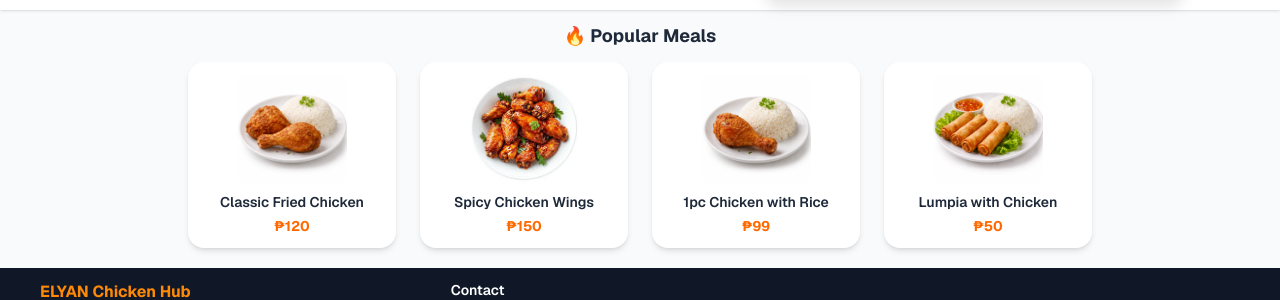
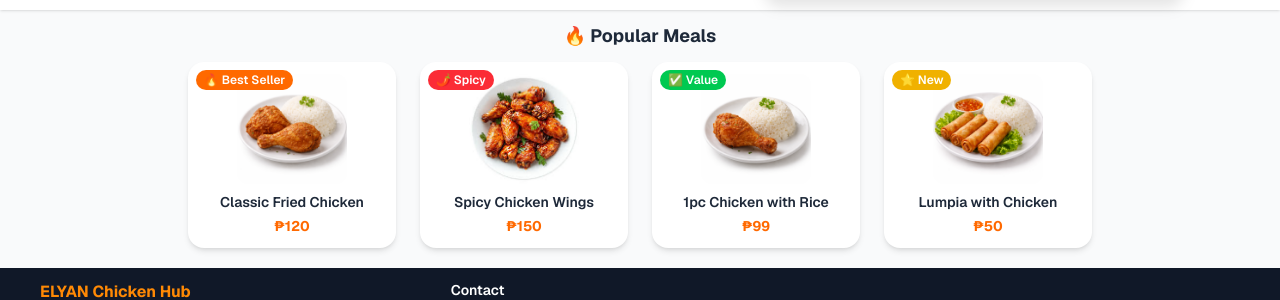
Before and after one commit to totszafra21-gif/Capstone1, a Next.js app: page / in a window 1280 px wide. Shown: the part 409-709 px from the top of the page. Built offline with nearby package versions, Linux system fonts and the light colour scheme.

Commit message:
feat: add highlight badges to popular meals

```diff
--- a/app/page.tsx
+++ b/app/page.tsx
@@ -49,25 +49,29 @@ export default function Home() {
 
         <div className="flex justify-center gap-6">
 
-          <Link href="/menu" className="bg-white p-3 rounded-2xl shadow-md text-center w-52 hover:shadow-lg transition">
+          <Link href="/menu" className="relative bg-white p-3 rounded-2xl shadow-md text-center w-52 hover:shadow-lg transition">
+            <span className="absolute top-2 left-2 bg-orange-500 text-white text-xs px-2 py-0.5 rounded-full font-semibold">🔥 Best Seller</span>
             <Image src="/2pc.png" alt="Fried Chicken" width={110} height={110} className="mx-auto rounded-xl object-cover w-[110px] h-[110px]" />
             <h4 className="mt-2 font-semibold text-gray-800 text-sm">Classic Fried Chicken</h4>
             <p className="text-orange-500 font-bold mt-1 text-sm">₱120</p>
           </Link>
 
-          <Link href="/menu" className="bg-white p-3 rounded-2xl shadow-md text-center w-52 hover:shadow-lg transition">
+          <Link href="/menu" className="relative bg-white p-3 rounded-2xl shadow-md text-center w-52 hover:shadow-lg transition">
+            <span className="absolute top-2 left-2 bg-red-500 text-white text-xs px-2 py-0.5 rounded-full font-semibold">🌶️ Spicy</span>
             <Image src="/spicy.jpg" alt="Wings" width={110} height={110} className="mx-auto rounded-xl object-cover w-[110px] h-[110px]" />
             <h4 className="mt-2 font-semibold text-gray-800 text-sm">Spicy Chicken Wings</h4>
             <p className="text-orange-500 font-bold mt-1 text-sm">₱150</p>
           </Link>
 
-          <Link href="/menu" className="bg-white p-3 rounded-2xl shadow-md text-center w-52 hover:shadow-lg transition">
+          <Link href="/menu" className="relative bg-white p-3 rounded-2xl shadow-md text-center w-52 hover:shadow-lg transition">
+            <span className="absolute top-2 left-2 bg-green-500 text-white text-xs px-2 py-0.5 rounded-full font-semibold">✅ Value</span>
             <Image src="/pc1.png" alt="1pc Chicken with Rice" width={110} height={110} className="mx-auto rounded-xl object-cover w-[110px] h-[110px]" />
             <h4 className="mt-2 font-semibold text-gray-800 text-sm">1pc Chicken with Rice</h4>
             <p className="text-orange-500 font-bold mt-1 text-sm">₱99</p>
           </Link>
 
-          <Link href="/menu" className="bg-white p-3 rounded-2xl shadow-md text-center w-52 hover:shadow-lg transition">
+          <Link href="/menu" className="relative bg-white p-3 rounded-2xl shadow-md text-center w-52 hover:shadow-lg transition">
+            <span className="absolute top-2 left-2 bg-yellow-500 text-white text-xs px-2 py-0.5 rounded-full font-semibold">⭐ New</span>
             <Image src="/Lumpia.png" alt="Lumpia with Chicken" width={110} height={110} className="mx-auto rounded-xl object-cover w-[110px] h-[110px]" />
             <h4 className="mt-2 font-semibold text-gray-800 text-sm">Lumpia with Chicken</h4>
             <p className="text-orange-500 font-bold mt-1 text-sm">₱50</p>
```
